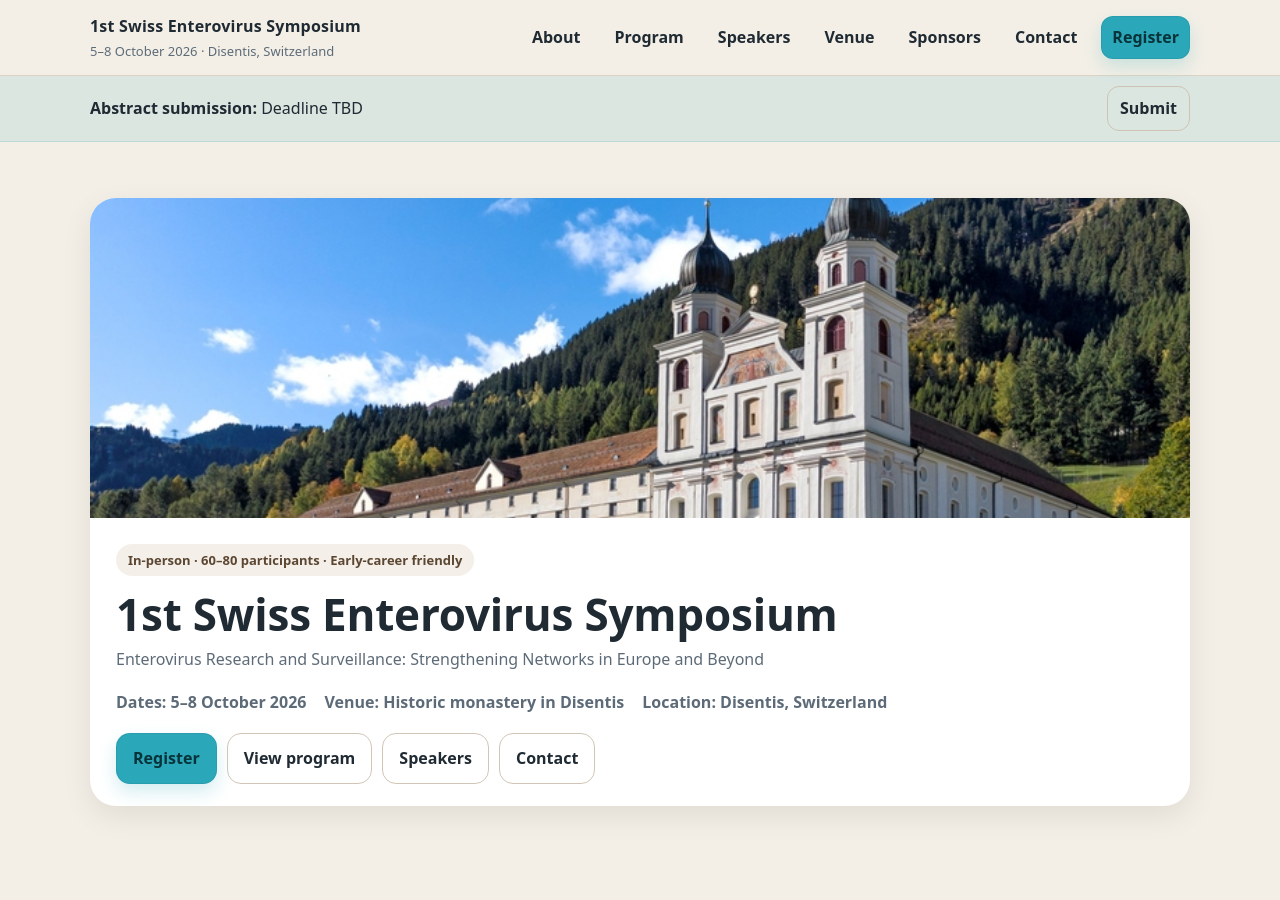
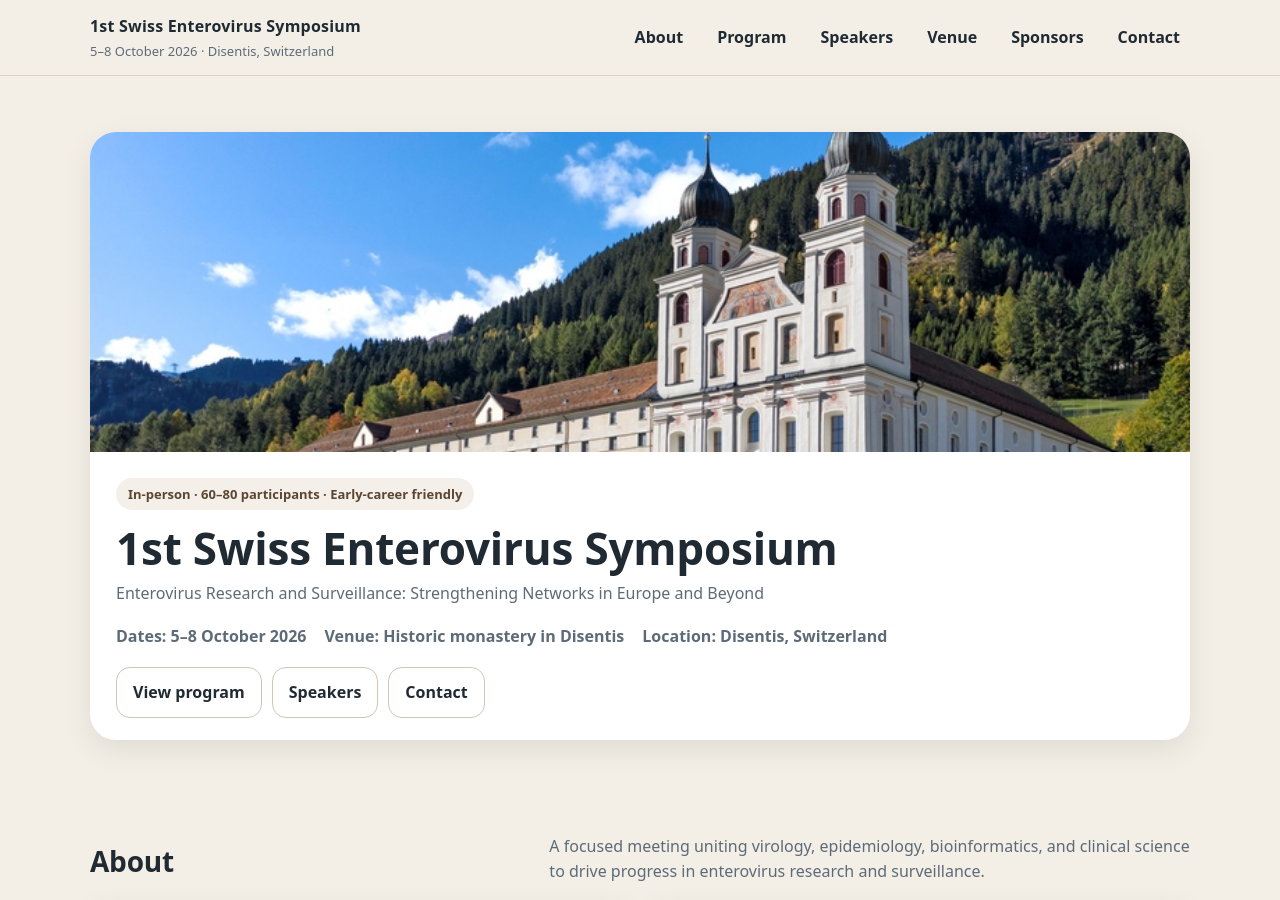
Before and after one commit to hodcroftlab/ses2026, a Jekyll site: the page built from index.md, in a window 1280 px wide and 900 px high. Built offline with Jekyll 4.4.1, drawn with Linux system fonts in a browser that asks for light colours.

Commit message:
turn off abstract sub banner, add switch for reg button

```diff
--- a/_config.yml
+++ b/_config.yml
@@ -14,8 +14,9 @@ event:
   contact_email: "eve-group@swisstph.ch"
   organizer: "EVE Group, Swiss TPH & University of Basel"
   registration_url: "#"
+  registration_open: false
   abstract_submission:
-    enabled: true
+    enabled: false
     deadline: "TBD"
     url: "#"
 
--- a/_includes/nav.html
+++ b/_includes/nav.html
@@ -12,7 +12,9 @@
       <a href="#venue">Venue</a>
       <a href="#sponsors">Sponsors</a>
       <a href="#contact">Contact</a>
-      <a class="btn btn--small" href="{{ site.event.registration_url }}" target="_blank" rel="noopener">Register</a>
+      {% if site.event.registration_open %}
+        <a class="btn btn--small" href="{{ site.event.registration_url }}" target="_blank" rel="noopener">Register</a>
+      {% endif %}
     </nav>
   </div>
 </header>
--- a/index.md
+++ b/index.md
@@ -20,7 +20,9 @@ title: "Home"
         </div>
 
         <div class="hero__actions">
-          <a class="btn" href="{{ site.event.registration_url }}" target="_blank" rel="noopener">Register</a>
+          {% if site.event.registration_open %}
+            <a class="btn" href="{{ site.event.registration_url }}" target="_blank" rel="noopener">Register</a>
+          {% endif %}
           <a class="btn btn--ghost" href="#program">View program</a>
           <a class="btn btn--ghost" href="#speakers">Speakers</a>
           <a class="btn btn--ghost" href="#contact">Contact</a>
```
